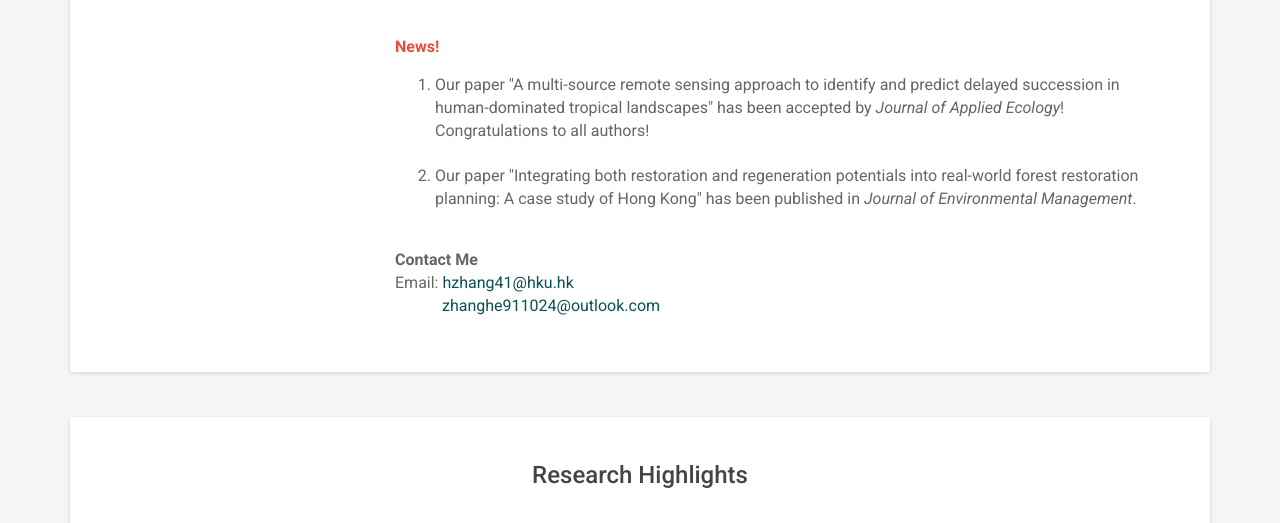
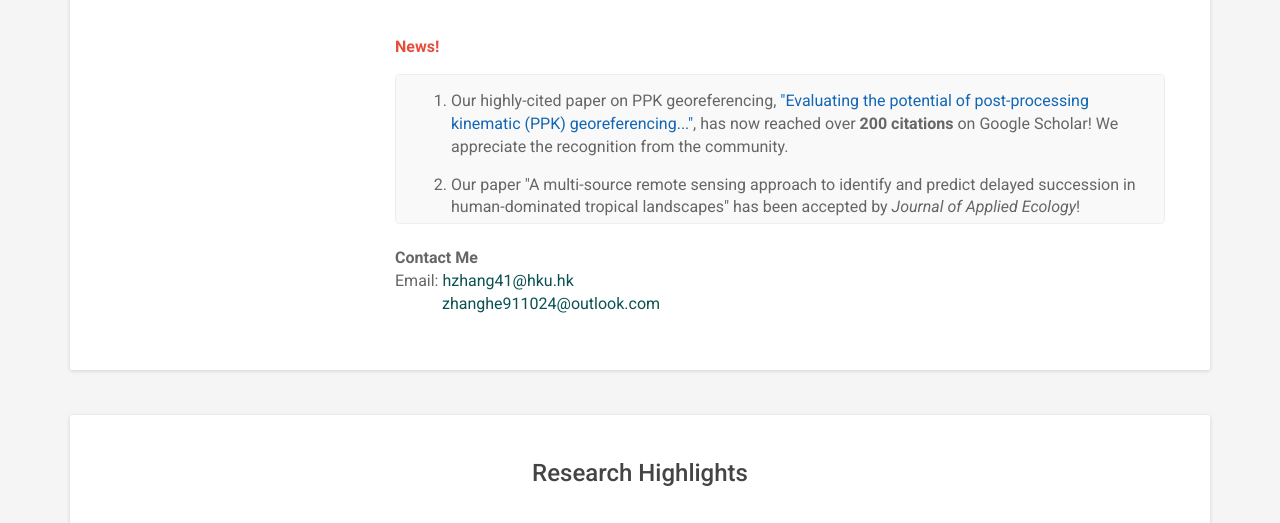
Before and after one commit to crane1024/hezhang, a plain HTML site: page index.html in a window 1280 px wide. Shown: the part 781-1304 px from the top of the page. Drawn offline with Linux system fonts and the light colour scheme.

Commit message:
Add files via upload

```diff
--- a/index.html
+++ b/index.html
@@ -97,21 +97,26 @@
 							My research integrates remote sensing, machine learning, and ecological modeling to understand and predict ecosystem dynamics, particularly in response to disturbances and climate change. I am committed to developing data-driven tools that support regenerative agriculture and inform effective, climate-resilient restoration strategies.
 						</p>
 						</br>
+
+                        <!-- START OF MODIFIED NEWS SECTION -->
 						<p style="text-align:justify; text-justify:inter-ideograph;">
 							<font color="#E74C3C"><strong>News!</strong></font>
-							</br>
+						</p>
+                        <!-- This div creates the scrollable box -->
+						<div style="height: 150px; overflow-y: auto; border: 1px solid #eee; padding: 15px; border-radius: 4px; background-color: #f9f9f9;">
 							<ol>
-								<li>Our paper "A multi-source remote sensing approach to identify and predict delayed succession in human-dominated tropical landscapes" has been accepted by <i>Journal of Applied Ecology</i>! Congratulations to all authors!</li>
-								<br/>
-								<li>Our paper "Integrating both restoration and regeneration potentials into real-world forest restoration planning: A case study of Hong Kong" has been published in <i>Journal of Environmental Management</i>.</li>
+								<li style="margin-bottom: 15px;">Our highly-cited paper on PPK georeferencing, <a href="https://doi.org/10.5194/esurf-7-807-2019" target="_blank">"Evaluating the potential of post-processing kinematic (PPK) georeferencing..."</a>, has now reached over <strong>200 citations</strong> on Google Scholar! We appreciate the recognition from the community.</li>
+								<li style="margin-bottom: 15px;">Our paper "A multi-source remote sensing approach to identify and predict delayed succession in human-dominated tropical landscapes" has been accepted by <i>Journal of Applied Ecology</i>! Congratulations to all authors!</li>
+								<li style="margin-bottom: 15px;">Our paper "Integrating both restoration and regeneration potentials into real-world forest restoration planning: A case study of Hong Kong" has been published in <i>Journal of Environmental Management</i>.</li>
+                                <!-- You can add more news items here -->
 							</ol>
-						</p>
+						</div>
+                        <!-- END OF MODIFIED NEWS SECTION -->
+
 						</br>
 						<strong>Contact Me</strong>
 						<ul class="list-inline">
 							<li><span>Email: <font color="#0b5151">hzhang41@hku.hk</font></span><br><span style="margin-left: 47px;"><font color="#0b5151">zhanghe911024@outlook.com</font></span></li>
-
-
 						</ul>
 					</div>
 				</div>
```
